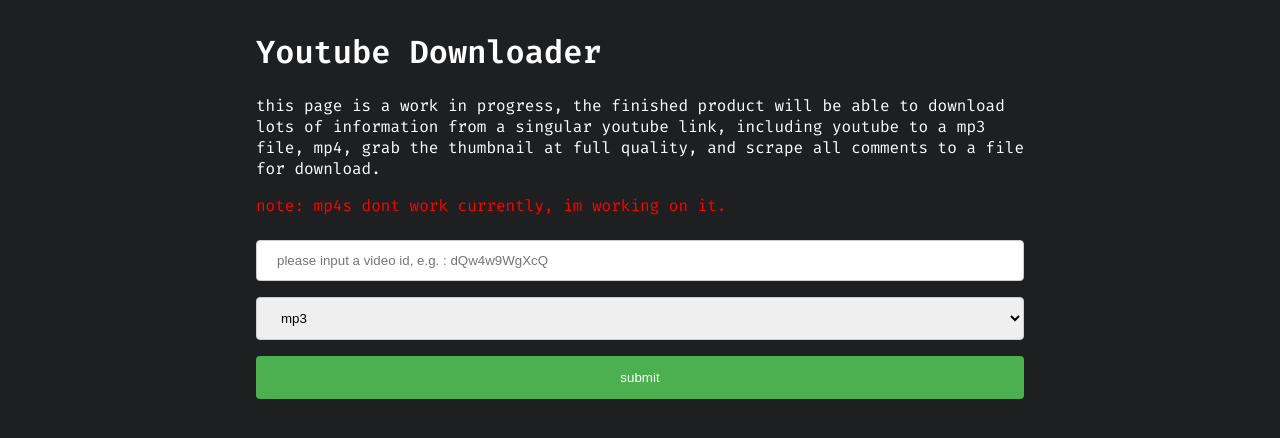
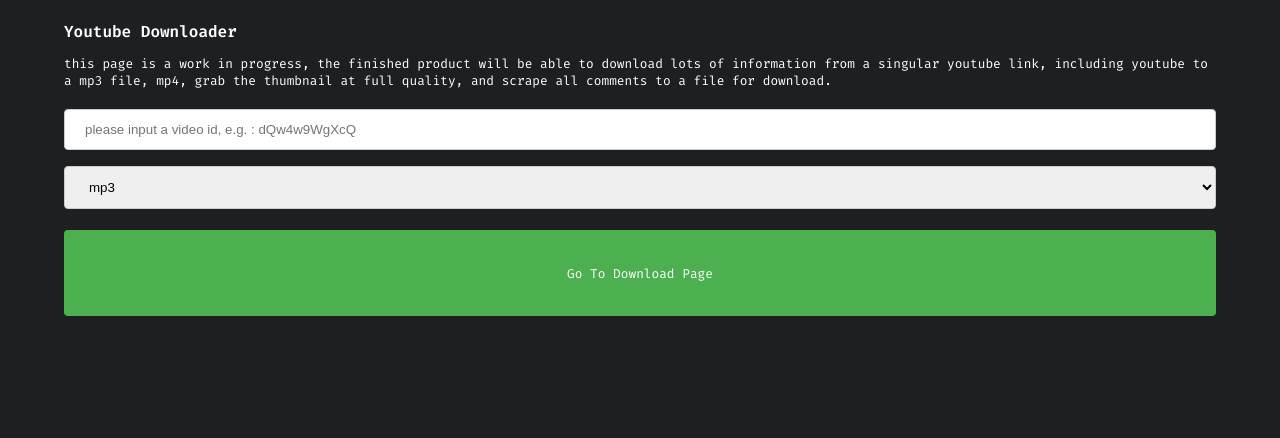
Before and after one commit to ryan-sheridan/youtube_downloader, a Flask app: page / in a window 1280 px wide. Shown: the top 438 px of the page. Run offline with Flask 2, Linux system fonts and the light colour scheme; some libraries are stand-ins or nearby versions.

Commit message:
Add files via upload

```diff
--- a/app.py
+++ b/app.py
@@ -5,15 +5,10 @@
 import hashlib
 
 app = Flask(__name__)
-filenames = []
 
 @app.errorhandler(404)
 def page_not_found(e):
     return render_template('404.html'), 404
-
-def clean_dl_multiple(filenames):
-	for i in range(len(filenames)):
-		os.remove('dl/{}'.format(filenames[i]))
 
 def clean_dl(filename):
 	os.remove('dl/{}'.format(filename))
@@ -46,9 +41,17 @@
 	return yt.title, filename, yt.thumbnail_url
 
 @app.route("/")
-def index():
+def index(warningMessage=0):
 	# return index if no subdir is called
-    return render_template('index.html')
+	if warningMessage == 0:
+		warningMessage = ''
+	else:
+		warningMessage = 'There was an error with the link you entered, please check formatting and try again.'
+	return render_template('index.html', warningMessage=warningMessage)
+
+@app.route("/youtubedl//<v_type>")
+def throwNoLinkError(v_type):
+	return index(warningMessage=1)
 
 @app.route("/youtubedl/<v_id>/<v_type>")
 def rd_download(v_id, v_type):
@@ -66,7 +69,6 @@
 		return send_file(path)
 	finally:
 		clean_dl(filename)
-		clean_dl_multiple(filenames)
 
 if __name__ == '__main__':
 	app.run()
--- a/static/style.css
+++ b/static/style.css
@@ -1,11 +1,24 @@
 .downloadLink {
-	background-color: #4CAF50;
+  background-color: #4CAF50;
   color: white;
-  padding: 14px 25px;
   text-align: center;
   display: inline-block;
-  width: 70%;
+  width: 100%;
   border-radius: 4px;
+  padding-top: 3%;
+  padding-bottom: 3%;
+}
+
+p {
+	color: #ffffff;
+	font-family: 'Fira Code', monospace;
+	font-size: 80% !important;
+}
+
+h1 {
+	color: #ffffff;
+	font-family: 'Fira Code', monospace;
+	font-size: 100% !important;
 }
 
 .downloadLink:hover {
@@ -46,7 +59,7 @@
 
 .center {
 	margin: auto;
-	width: 60%;
+	width: 90%;
 	padding-top: 10px;
 }
 
--- a/templates/404.html
+++ b/templates/404.html
@@ -2,7 +2,7 @@
 <html>
   <head>
     <meta charset="utf-8">
-    <meta name="viewport" content="width=device-width">
+    <meta name="viewport" content="width=device-width,height=device-height,initial-scale=1.0"/>
     <title>youtubedl</title>
     <link rel= "stylesheet" type= "text/css" href= "{{ url_for('static',filename='style.css') }}">
     <script src="{{url_for('static', filename='script.js')}}"></script>
--- a/templates/index.html
+++ b/templates/index.html
@@ -2,7 +2,7 @@
 <html>
   <head>
     <meta charset="utf-8">
-    <meta name="viewport" content="width=device-width">
+    <meta name="viewport" content="width=device-width,height=device-height,initial-scale=1.0"/>
     <title>youtubedl</title>
     <link rel= "stylesheet" type= "text/css" href= "{{ url_for('static',filename='style.css') }}">
     <script src="{{url_for('static', filename='script.js')}}"></script>
@@ -11,13 +11,15 @@
   <body>
   	<div class="center">
   		<h1>Youtube Downloader</h1>
-  		<p>this page is a work in progress, the finished product will be able to download lots of information from a singular youtube link, including youtube to a mp3 file, mp4, grab the thumbnail at full quality, and scrape all comments to a file for download.<br></p><p style='color: red;'>note: mp4s dont work currently, im working on it.</p>
+  		<p>this page is a work in progress, the finished product will be able to download lots of information from a singular youtube link, including youtube to a mp3 file, mp4, grab the thumbnail at full quality, and scrape all comments to a file for download.<br></p><p style='color: red;'>{{ warningMessage }}</p>
   		<input id="videoidbox" type="text" placeholder="please input a video id, e.g. : dQw4w9WgXcQ"></input>
       <select id="videotype">
                   <option value="mp3">mp3</option>
                   <option value="mp4">mp4</option>
       </select>
-  		<input onclick="redirectToSite()" type="submit" value="submit">
+  		<p align="center">
+        <a class="downloadLink" onclick="redirectToSite()">Go To Download Page</a>
+      </p>
   	</div>
   </body>
 </html>
--- a/templates/youtubedl.html
+++ b/templates/youtubedl.html
@@ -2,7 +2,7 @@
 <html>
   <head>
     <meta charset="utf-8">
-    <meta name="viewport" content="width=device-width">
+    <meta name="viewport" content="width=device-width,height=device-height,initial-scale=1.0"/>
     <title>youtubedl</title>
     <link rel= "stylesheet" type= "text/css" href= "{{ url_for('static',filename='style.css') }}">
     <link href="https://fonts.googleapis.com/css?family=Fira+Code:400,600&amp;display=swap" rel="stylesheet">
@@ -12,7 +12,7 @@
     <a href="/">YouTube Downloader</a>
   </div>
   	<div class="center">
-  		<h1>{{ title }}</h1>
+  		<h1 class="downloadPage">{{ title }}</h1>
       <img width='70%' height='70%' style='display: block; margin-left: auto; margin-right: auto;' src='{{ thumbnail_url }}'><br>
       <p align="center">
         <a class="downloadLink" href="/d/{{ filename }}" download="{{ filename }}">click me </a>
```
